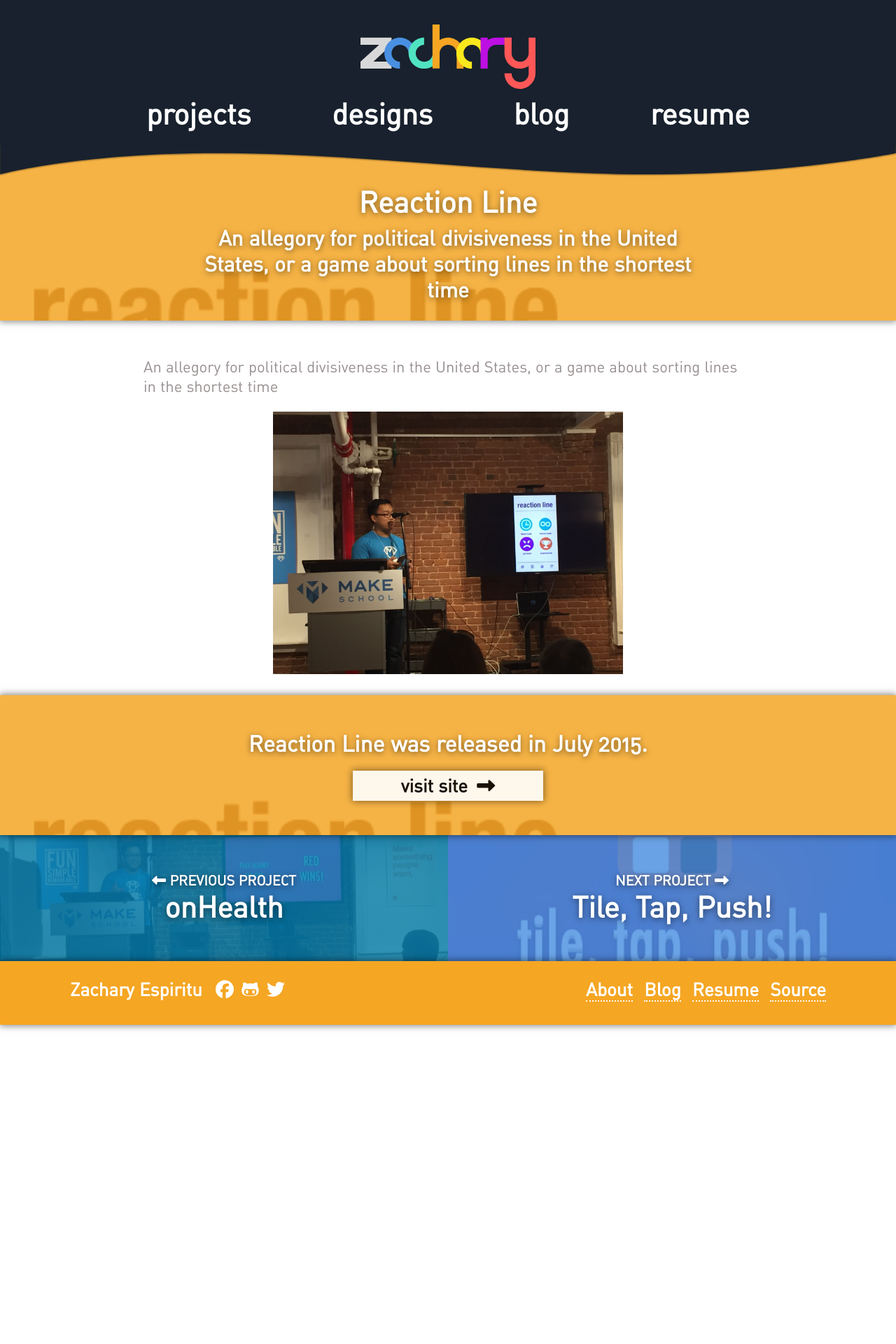
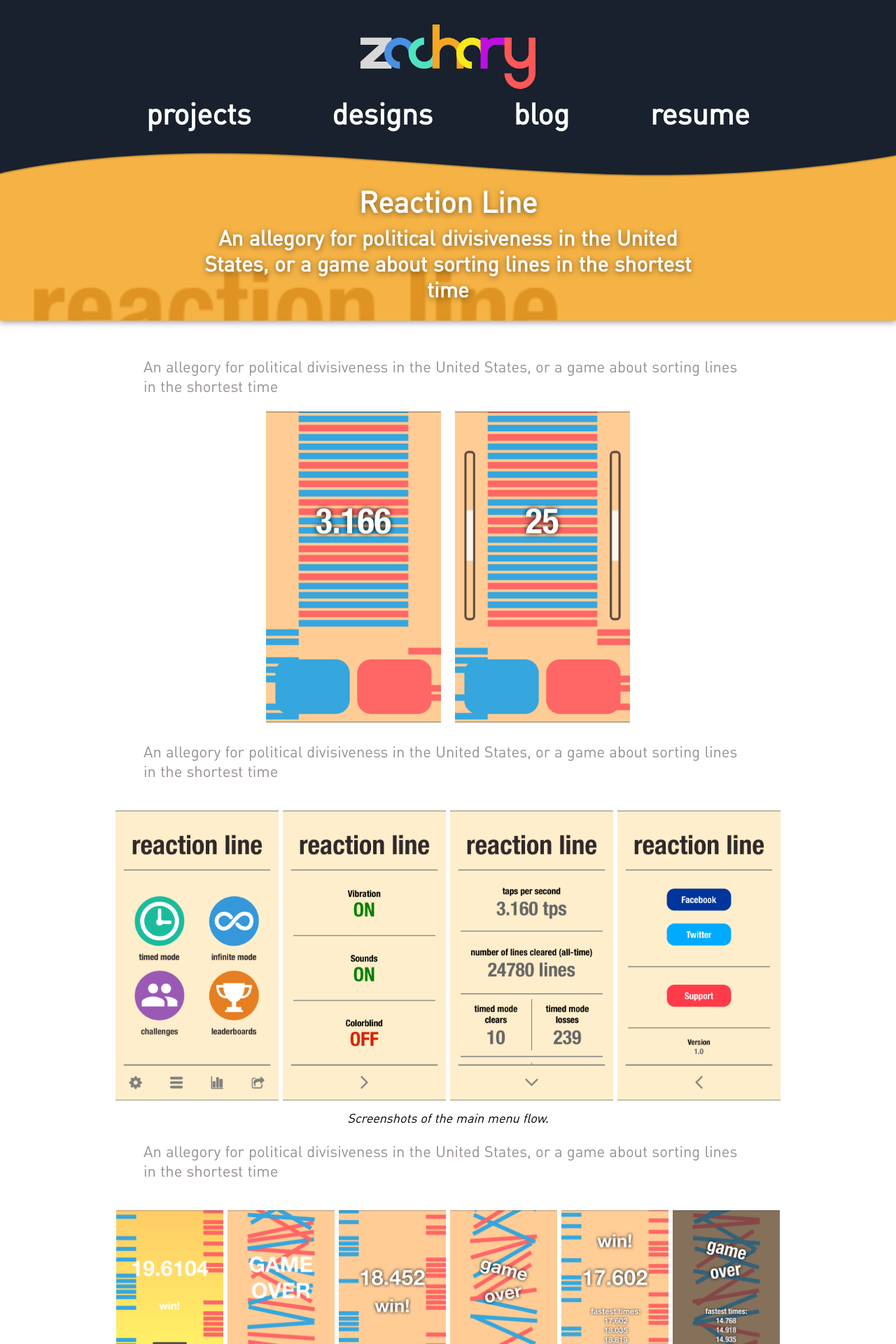
Before and after one commit to ZacharyEspiritu/zacharyespiritu.github.io, a Jekyll site: the page built from _projects/2016-05-04-reaction-line.markdown, in a window 1280 px wide. Shown: the top 1920 px of the page at 70% size. Built offline with Jekyll 4.4.1, drawn with Linux system fonts in a browser that asks for light colours; nearby versions of some CDN libraries; some of the changed text lies outside the part shown.

Commit message:
Add new images

```diff
--- a/_projects/2015-07-25-data-farm.markdown
+++ b/_projects/2015-07-25-data-farm.markdown
@@ -37,7 +37,7 @@ Olivia also made a presentation deck for our demo, which you can find [here][dat
 
 You can view the source code for the entire project [here][data-farm-github].
 
-[or-github]:        https://github.com/oliviaiscool
+[or-github]:        http://oliviaiscool.me/
 [nc-github]:        https://github.com/NicoCobb
 [jw-github]:        https://github.com/johnward2
 [data-farm-deck]:   https://www.dropbox.com/s/uehkaylyjz53xfy/DATA%20FARM.pdf?dl=0
--- a/_projects/2016-05-04-reaction-line.markdown
+++ b/_projects/2016-05-04-reaction-line.markdown
@@ -15,6 +15,35 @@ ending:
 
 An allegory for political divisiveness in the United States, or a game about sorting lines in the shortest time
 
+<figure class="two-screenshot-grid grid-padding lazyload" data-expand="-20">
+    <img class="lazyload" data-src="/images/projects/reaction-line/timed-mode.png">
+    <img class="lazyload" data-src="/images/projects/reaction-line/infinite-mode.png">
+</figure>
+
+An allegory for political divisiveness in the United States, or a game about sorting lines in the shortest time
+
+<figure class="four-screenshot-grid lazyload" data-expand="-20">
+    <img class="lazyload" data-src="/images/projects/reaction-line/main-menu.png">
+    <img class="lazyload" data-src="/images/projects/reaction-line/options-menu.png">
+    <img class="lazyload" data-src="/images/projects/reaction-line/stats-menu.png">
+    <img class="lazyload" data-src="/images/projects/reaction-line/social-menu.png">
+    <figcaption>Screenshots of the main menu flow.</figcaption>
+</figure>
+
+An allegory for political divisiveness in the United States, or a game about sorting lines in the shortest time
+
+<figure class="six-screenshot-grid lazyload" data-expand="-20">
+    <img class="lazyload" data-src="/images/projects/reaction-line/old-endgame-1.png">
+    <img class="lazyload" data-src="/images/projects/reaction-line/old-endgame-2.png">
+    <img class="lazyload" data-src="/images/projects/reaction-line/old-endgame-3.png">
+    <img class="lazyload" data-src="/images/projects/reaction-line/old-endgame-4.png">
+    <img class="lazyload" data-src="/images/projects/reaction-line/win-screen.png">
+    <img class="lazyload" data-src="/images/projects/reaction-line/lose-screen.png">
+    <figcaption>It took several iterations to convey just the right amount of joy/disappointment at the end of a round.</figcaption>
+</figure>
+
+An allegory for political divisiveness in the United States, or a game about sorting lines in the shortest time
+
 <figure class="lazyload" data-expand="-20">
     <img class="responsive-image lazyload" data-src="/images/projects/reaction-line/make-school-presentation.jpg">
 </figure>
--- a/_projects/2016-08-22-mental-health-matters.markdown
+++ b/_projects/2016-08-22-mental-health-matters.markdown
@@ -10,7 +10,7 @@ ending:
   link_text: visit site
 ---
 
-I was commissioned by Skakel McCooey and John Timony, two of my friends at Regis, to design the website for [Mental Health Matters][mhm-website], a blog dedicated to raising awareness of mental health issues in New York City.
+I was commissioned by Skakel McCooey and John Timony, two of my fellow classmates at Regis, to design the website for [Mental Health Matters][mhm-website], a blog dedicated to raising awareness of mental health issues in New York City.
 
 [mhm.nyc][mhm-website] is built on top of the [Chameleon CMS][chameleon-cms] for Ruby on Rails. Specifically for this project, I found Chameleon superior over other alternatives such as Butter (a Heroku addon for Rails) and WordPress. While Chameleon's documentation is somewhat lacking, its customizability on the developer side (in addition to the fact it's completely free) made it a great choice for a project where the clients specifically expressed disinterest in modifying the site's design after initial production.
 
--- a/_sass/styles.scss
+++ b/_sass/styles.scss
@@ -75,12 +75,12 @@ a.block-link {
   z-index: 3;
 
   .curve {
-    width: 100%;
     position: absolute;
     bottom: 0;
-    left: 0;
+    left: -10px;
+    width: 102%;
+    z-index: 2;
     -webkit-transform: translate(0, 96%);
-    z-index: 2;
   }
 
   .logo,
@@ -705,6 +705,12 @@ a.block-link {
   width: 15.75%;
 }
 
+@media (min-width: 630px) {
+  .grid-padding img {
+    padding: 0 7px;
+  }
+}
+
 @media (min-width: $post-wrapper-max-width + $photo-grid-extension + ($photo-grid-horizontal-padding * 2)) {
   .four-screenshot-grid,
   .four-landscape-screenshot-grid,
@@ -958,7 +964,7 @@ figure {
 
 .video-wrapper {
   position: relative;
-  padding-bottom: 56.25%; /* 16:9 */
+  padding-bottom: 56.25%;
   height: 0;
 }
 
```
Also changed, not shown: images/projects/reaction-line/infinite-mode.png (added), images/projects/reaction-line/lose-screen.png (added), images/projects/reaction-line/main-menu.png (added), images/projects/reaction-line/old-endgame-1.png (added), images/projects/reaction-line/old-endgame-2.png (added), images/projects/reaction-line/old-endgame-3.png (added), images/projects/reaction-line/old-endgame-4.png (added), images/projects/reaction-line/old-main-menu.png (added), images/projects/reaction-line/options-menu.png (added), images/projects/reaction-line/social-menu.png (added), images/projects/reaction-line/stats-menu.png (added), images/projects/reaction-line/timed-mode.png (added), images/projects/reaction-line/win-screen.png (added).
